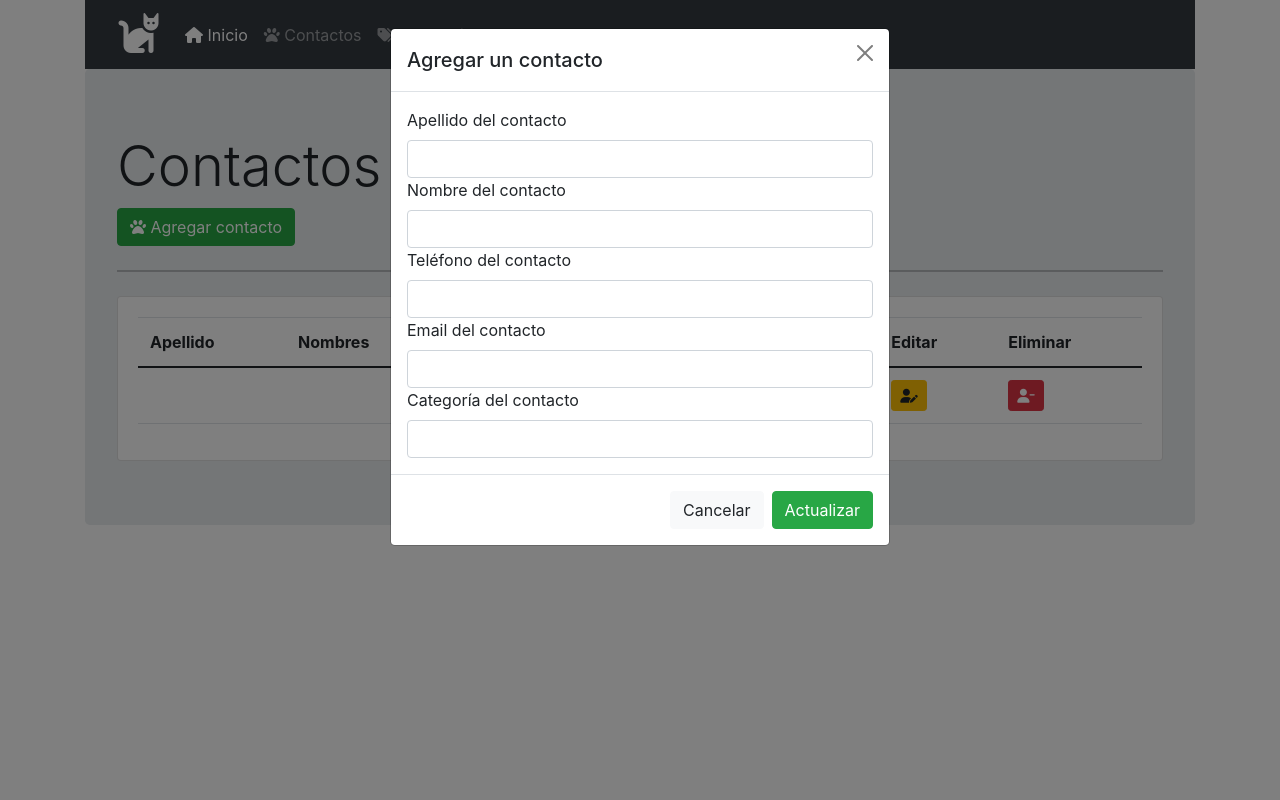
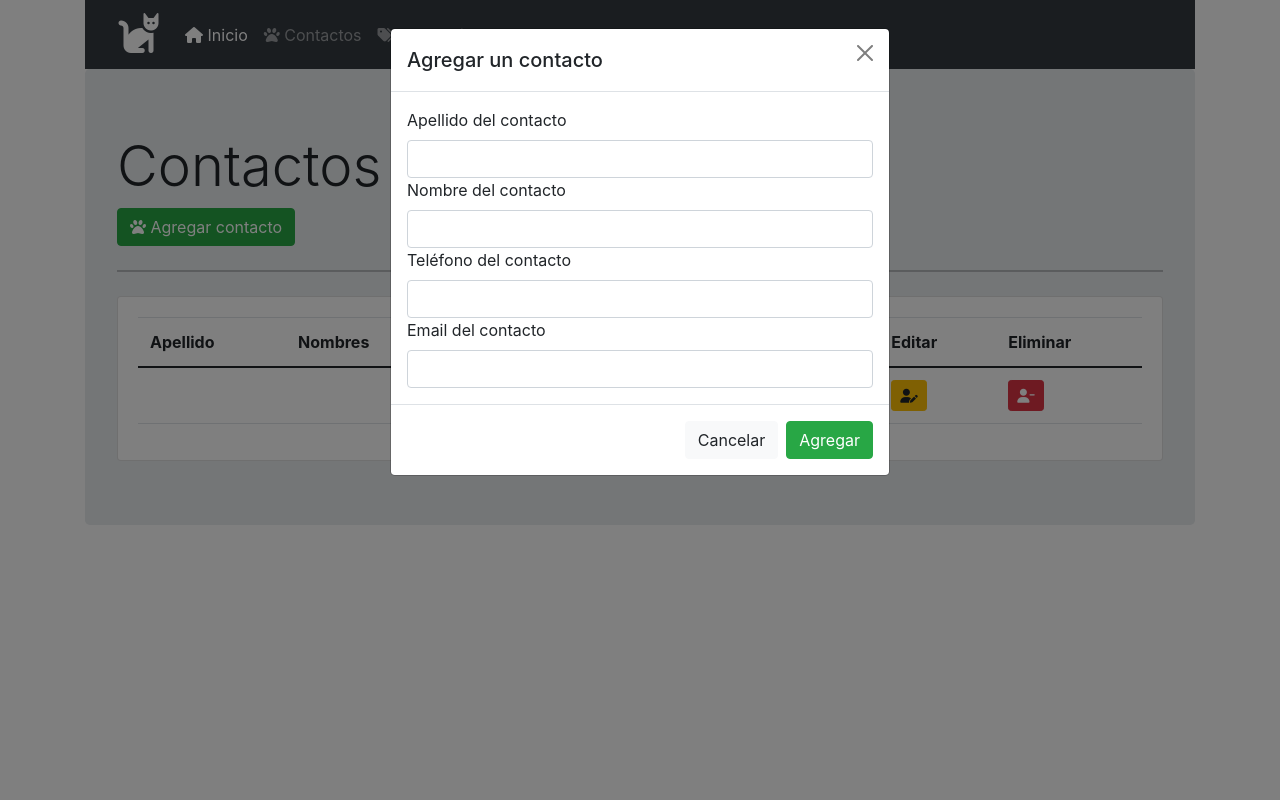
Before and after one commit to DanMarqz/toWatchManage, a PHP site: page /contactos in a window 1280 px wide, after a click on "Agregar contacto". Run offline with PHP 8.4, Linux system fonts and the light colour scheme; lists and menus that the app fills with data are empty; some libraries are stand-ins or nearby versions.

Commit message:
Agregar modales a contactos

```diff
--- a/vistas/categorias/modalActualizar.php
+++ b/vistas/categorias/modalActualizar.php
@@ -10,7 +10,7 @@
       </div>
 
       <div class="modal-body">
-        <form action="" id="frmActualizarCategoria">
+        <form action="" id="frmAgregarCategoriaU">
 
         <input type="text" name="idCategoria" id="idCategoria" hidden="">
 
--- a/vistas/contactos/modalActualizar.php
+++ b/vistas/contactos/modalActualizar.php
@@ -10,7 +10,7 @@
       </div>
 
       <div class="modal-body">
-        <form action="" id="frmActualizarContacto">
+        <form action="" id="frmAgregarContactoU">
 
         <input type="text" name="idContacto" id="idContacto" hidden="">
 
@@ -30,9 +30,8 @@
         <label for="emailContactoU">Email del contacto</label>
         <input type="text" id="emailContactoU" name="emailContactoU" class="form-control">
 
-        <!-- categoría del contacto -->
-        <label for="categoriaContactoU">Categoría del contacto</label>
-        <input type="text" id="categoriaContactoU" name="categoriaContactoU" class="form-control">
+          <!-- categoría del contacto -->
+          <div id="categoriasIdU"></div>
 
         </form>
       </div>
--- a/vistas/contactos/modalAgregar.php
+++ b/vistas/contactos/modalAgregar.php
@@ -29,15 +29,14 @@
           <input type="text" id="emailContacto" name="emailContacto" class="form-control">
 
           <!-- categoría del contacto -->
-        <label for="categoriaContacto">Categoría del contacto</label>
-        <input type="text" id="categoriaContacto" name="categoriaContacto" class="form-control">
+          <div id="categoriasId"></div>
 
         </form>
       </div>
 
       <div class="modal-footer">
         <button type="button" class="btn btn-light" data-bs-dismiss="modal">Cancelar</button>
-        <button type="button" class="btn btn-success">Actualizar</button>
+        <button type="button" class="btn btn-success">Agregar</button>
       </div>
 
     </div>
```
Lines whose indentation alone changed are shown as unchanged.
